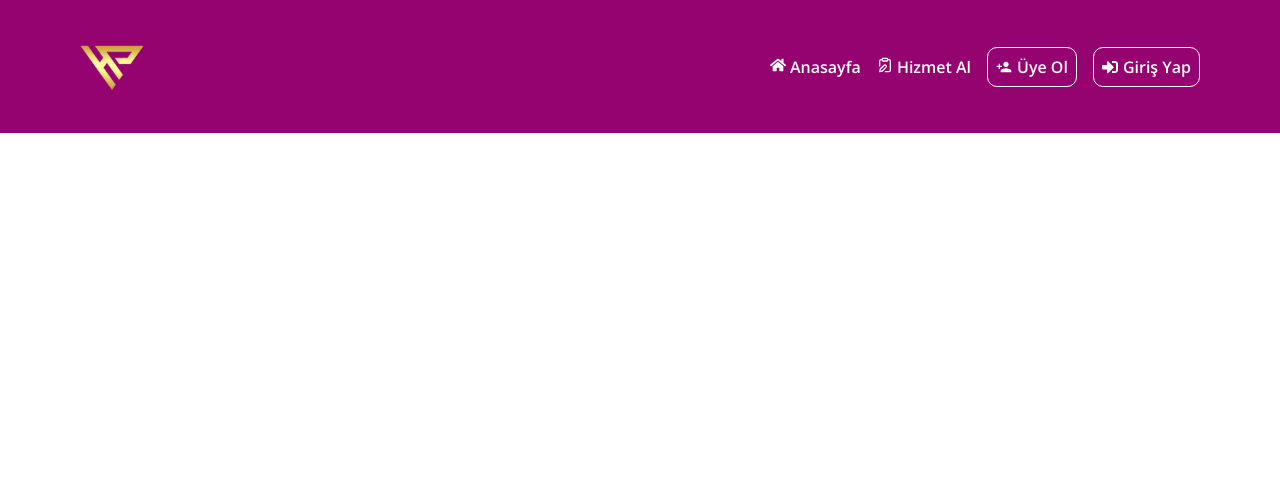
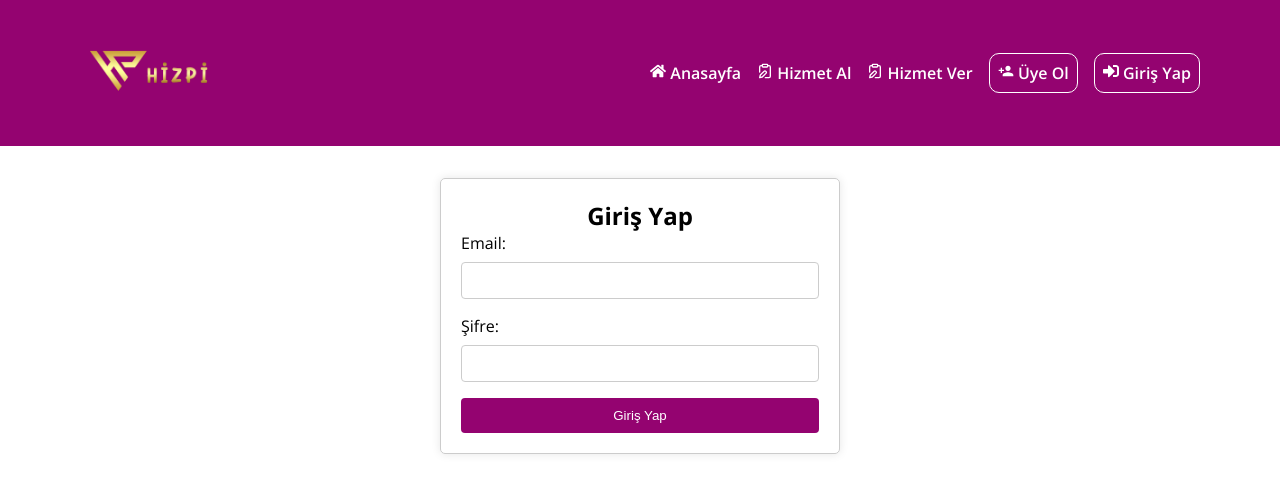
Before and after one commit to aryakrm/hizmetpiri, a React (Create React App) app: page /signin in a window 1280 px wide. Shown: the top 492 px of the page. Built offline with nearby package versions, Linux system fonts and the light colour scheme; no server answers.

Commit message:
firebase auth initialized

```diff
--- a/package.json
+++ b/package.json
@@ -5,11 +5,12 @@
   "dependencies": {
     "@emotion/react": "^11.11.3",
     "@emotion/styled": "^11.11.0",
+    "@firebase/app": "^0.9.26",
     "@testing-library/jest-dom": "^5.17.0",
     "@testing-library/react": "^13.4.0",
     "@testing-library/user-event": "^13.5.0",
     "downshift": "^8.3.1",
-    "firebase": "^10.7.1",
+    "firebase": "^10.7.2",
     "react": "^18.2.0",
     "react-dom": "^18.2.0",
     "react-dropdown-select": "^4.11.0",
--- a/src/components/Navbar/Navbar.jsx
+++ b/src/components/Navbar/Navbar.jsx
@@ -1,16 +1,54 @@
-import React from 'react'
+import React, { useState, useEffect } from 'react'
 import { Link } from 'react-router-dom'
 import './Navbar.scss'
 import { FaHome } from 'react-icons/fa'
 import { FaSignInAlt } from 'react-icons/fa'
 import { MdPersonAdd } from 'react-icons/md'
 import { LuClipboardEdit } from 'react-icons/lu'
+import {
+  getAuth,
+  onAuthStateChanged,
+  signOut as firebaseSignOut,
+} from 'firebase/auth'
 
 function Navbar() {
+  const [authUser, setAuthUser] = useState(null)
+
+  const auth = getAuth()
+
+  useEffect(() => {
+    const listen = onAuthStateChanged(auth, (user) => {
+      if (user) {
+        setAuthUser(user)
+      } else setAuthUser(null)
+    })
+  }, [])
+
+  useEffect(() => {
+    const unsubscribe = onAuthStateChanged(auth, (user) => {
+      if (user) {
+        setAuthUser(user)
+      } else {
+        setAuthUser(null)
+      }
+    })
+
+    // Cleanup the subscription when the component unmounts
+    return () => unsubscribe()
+  }, [auth])
+
+  const signOut = async () => {
+    try {
+      await firebaseSignOut(auth)
+    } catch (error) {
+      console.error('Error signing out:', error.message)
+    }
+  }
+
   return (
     <nav className='Navbar'>
       <Link to={'/'}>
-        <img src='/assets/hp2.png' alt='Hizmet Piri Logo' />
+        <img src='/assets/hp3.png' alt='Hizmet Piri Logo' />
       </Link>
 
       <ul className='nav-links'>
@@ -24,12 +62,35 @@ function Navbar() {
             <LuClipboardEdit /> Hizmet Al
           </Link>
         </li>
-        <li className='nav-btn'>
-          <MdPersonAdd /> Üye Ol
+        <li>
+          <Link to={'/create-task'}>
+            <LuClipboardEdit /> Hizmet Ver
+          </Link>
         </li>
-        <li className='nav-btn'>
-          <FaSignInAlt /> Giriş Yap
-        </li>
+        {!authUser && (
+          <li className='nav-btn'>
+            <Link to={'/signup'}>
+              {' '}
+              <MdPersonAdd /> Üye Ol{' '}
+            </Link>
+          </li>
+        )}
+
+        {!authUser && (
+          <li className='nav-btn'>
+            <Link to={'/signin'}>
+              {' '}
+              <FaSignInAlt /> Giriş Yap{' '}
+            </Link>
+          </li>
+        )}
+
+        {authUser && <p>{authUser.email}</p>}
+        {authUser && (
+          <li className='nav-btn' onClick={signOut}>
+            Çıkış
+          </li>
+        )}
       </ul>
     </nav>
   )
--- a/src/components/Navbar/Navbar.scss
+++ b/src/components/Navbar/Navbar.scss
@@ -6,7 +6,7 @@
   padding: 2rem 5rem;
   background-color: #940370;
   img {
-    width: 4rem;
+    width: 8rem;
   }
   .nav-links {
     display: flex;
--- /dev/null
+++ b/src/components/SignIn/SignIn.jsx
@@ -0,0 +1,81 @@
+import React, { useState } from 'react'
+import './SignIn.scss'
+import { getAuth, signInWithEmailAndPassword } from 'firebase/auth'
+import { useNavigate } from 'react-router-dom'
+
+function SignIn() {
+  const [email, setEmail] = useState('')
+  const [phone, setPhone] = useState('')
+  const [password, setPassword] = useState('')
+  const [showSuccessMessage, setShowSuccessMessage] = useState(false)
+  const [errorMessage, setErrorMessage] = useState('')
+
+  const auth = getAuth()
+  const navigate = useNavigate()
+
+  const handleSignIn = (e) => {
+    e.preventDefault()
+
+    signInWithEmailAndPassword(auth, email, password)
+      .then((userCredential) => {
+        // Signed in
+        const user = userCredential.user
+        // ...
+        setShowSuccessMessage(true)
+        navigate('/')
+      })
+      .catch((error) => {
+        const errorCode = error.code
+        const errorMessage = error.message
+        setShowSuccessMessage(false)
+        setErrorMessage('Email veya Şifre Geçersizdir!')
+      })
+    console.log('Signing in with:', email, phone, password)
+
+    const signInSuccessful = true
+
+    if (signInSuccessful) {
+      // Clear form fields
+      setEmail('')
+      setPhone('')
+      setPassword('')
+      // Show success message
+
+      // Hide success message after 3 seconds (adjust as needed)
+      setTimeout(() => setShowSuccessMessage(false), 3000)
+    }
+  }
+
+  return (
+    <div className='SignIn'>
+      <h2>Giriş Yap</h2>
+      {errorMessage && <div className='error-message'>{errorMessage}</div>}
+      {showSuccessMessage && (
+        <div className='success-message'>Başarıyla Giriş Yaptınız!</div>
+      )}
+      <form onSubmit={handleSignIn}>
+        <label htmlFor='email'>Email:</label>
+        <input
+          type='email'
+          id='email'
+          value={email}
+          onChange={(e) => setEmail(e.target.value)}
+          required
+        />
+
+        <label htmlFor='password'>Şifre:</label>
+        <input
+          type='password'
+          id='password'
+          value={password}
+          onChange={(e) => setPassword(e.target.value)}
+          required
+        />
+
+        <button type='submit'>Giriş Yap</button>
+      </form>
+    </div>
+  )
+}
+
+export default SignIn
--- /dev/null
+++ b/src/components/SignIn/SignIn.scss
@@ -0,0 +1,49 @@
+.SignIn {
+  max-width: 400px;
+  margin: 2rem auto;
+  padding: 20px;
+  border: 1px solid #ccc;
+  border-radius: 5px;
+  box-shadow: 0 0 10px rgba(0, 0, 0, 0.1);
+  .success-message {
+    color: green;
+  }
+
+  .error-message {
+    color: red;
+  }
+
+  h2 {
+    text-align: center;
+  }
+
+  form {
+    display: flex;
+    flex-direction: column;
+
+    label {
+      margin-bottom: 8px;
+    }
+
+    input {
+      padding: 10px;
+      margin-bottom: 16px;
+      border: 1px solid #ccc;
+      border-radius: 4px;
+    }
+
+    button {
+      padding: 10px;
+      background-color: #940370;
+      color: #fff;
+      border: none;
+      border-radius: 4px;
+      cursor: pointer;
+      transition: background-color 0.3s;
+
+      &:hover {
+        background-color: #940370;
+      }
+    }
+  }
+}
--- /dev/null
+++ b/src/components/SignUp/SignUp.jsx
@@ -0,0 +1,77 @@
+import React, { useState } from 'react'
+import './SignUp.scss'
+import { getAuth, createUserWithEmailAndPassword } from 'firebase/auth'
+import { useNavigate } from 'react-router-dom'
+
+function SignUp() {
+  const [email, setEmail] = useState('')
+  const [phone, setPhone] = useState('')
+  const [password, setPassword] = useState('')
+  const [showSuccessMessage, setShowSuccessMessage] = useState(false)
+
+  const auth = getAuth()
+  const navigate = useNavigate()
+
+  const handleSignUp = (e) => {
+    e.preventDefault()
+    // Add your sign-up logic here
+    createUserWithEmailAndPassword(auth, email, password)
+      .then((userCredential) => {
+        // Signed up
+        const user = userCredential.user
+        // ...
+        navigate('/')
+      })
+      .catch((error) => {
+        const errorCode = error.code
+        const errorMessage = error.message
+        // ..
+      })
+    console.log('Signing up with:', email, phone, password)
+
+    const signUpSuccessful = true
+
+    if (signUpSuccessful) {
+      // Clear form fields
+      setEmail('')
+      setPhone('')
+      setPassword('')
+      // Show success message
+      setShowSuccessMessage(true)
+      // Hide success message after 3 seconds (adjust as needed)
+      setTimeout(() => setShowSuccessMessage(false), 3000)
+    }
+  }
+
+  return (
+    <div className='SignUp'>
+      <h2>Üye Ol</h2>
+      {showSuccessMessage && (
+        <div className='success-message'>Heasbınız Oluştu!</div>
+      )}
+      <form onSubmit={handleSignUp}>
+        <label htmlFor='email'>Email:</label>
+        <input
+          type='email'
+          id='email'
+          value={email}
+          onChange={(e) => setEmail(e.target.value)}
+          required
+        />
+
+        <label htmlFor='password'>Şifre:</label>
+        <input
+          type='password'
+          id='password'
+          value={password}
+          onChange={(e) => setPassword(e.target.value)}
+          required
+        />
+
+        <button type='submit'>Üye Ol</button>
+      </form>
+    </div>
+  )
+}
+
+export default SignUp
--- /dev/null
+++ b/src/components/SignUp/SignUp.scss
@@ -0,0 +1,45 @@
+.SignUp {
+  max-width: 400px;
+  margin: 2rem auto;
+  padding: 20px;
+  border: 1px solid #ccc;
+  border-radius: 5px;
+  box-shadow: 0 0 10px rgba(0, 0, 0, 0.1);
+  .success-message {
+    color: green;
+  }
+
+  h2 {
+    text-align: center;
+  }
+
+  form {
+    display: flex;
+    flex-direction: column;
+
+    label {
+      margin-bottom: 8px;
+    }
+
+    input {
+      padding: 10px;
+      margin-bottom: 16px;
+      border: 1px solid #ccc;
+      border-radius: 4px;
+    }
+
+    button {
+      padding: 10px;
+      background-color: #940370;
+      color: #fff;
+      border: none;
+      border-radius: 4px;
+      cursor: pointer;
+      transition: background-color 0.3s;
+
+      &:hover {
+        background-color: #940370;
+      }
+    }
+  }
+}
--- a/src/index.js
+++ b/src/index.js
@@ -3,8 +3,15 @@ import ReactDOM from 'react-dom/client'
 import { BrowserRouter } from 'react-router-dom'
 import './index.css'
 import App from './App'
+import { initializeApp } from 'firebase/app'
+import 'firebase/auth' // Import the necessary Firebase services
+
+import { firebaseConfig } from './firbase'
 
 const root = ReactDOM.createRoot(document.getElementById('root'))
+
+// Initialize Firebase
+const app = initializeApp(firebaseConfig)
 
 root.render(
   <React.StrictMode>
--- a/src/pages/Home/Home.jsx
+++ b/src/pages/Home/Home.jsx
@@ -1,12 +1,10 @@
 import React from 'react'
 import Intro from '../../components/Intro/Intro'
-import TaskForm from '../../components/TaskForm/TaskForm'
 
 function Home() {
   return (
     <section className='Home'>
       <Intro />
-      <TaskForm />
     </section>
   )
 }
--- a/src/routers/Routers.js
+++ b/src/routers/Routers.js
@@ -1,6 +1,8 @@
 import { Routes, Route, Navigate } from 'react-router-dom'
 import Home from '../pages/Home/Home'
 import TaskForm from '../components/TaskForm/TaskForm'
+import SignUp from '../components/SignUp/SignUp'
+import SignIn from '../components/SignIn/SignIn'
 
 function Routers() {
   return (
@@ -10,6 +12,8 @@ function Routers() {
       <Route path='/create-task'>
         <Route path=':hizmet' element={<TaskForm />} />
       </Route>
+      <Route path='signup' element={<SignUp />} />
+      <Route path='signin' element={<SignIn />} />
     </Routes>
   )
 }
```
Also changed, not shown: src/firbase.js (+7 -1 lines), public/assets/hp3.png (added), 1 other file (tests, documents, lock files or other folders).
